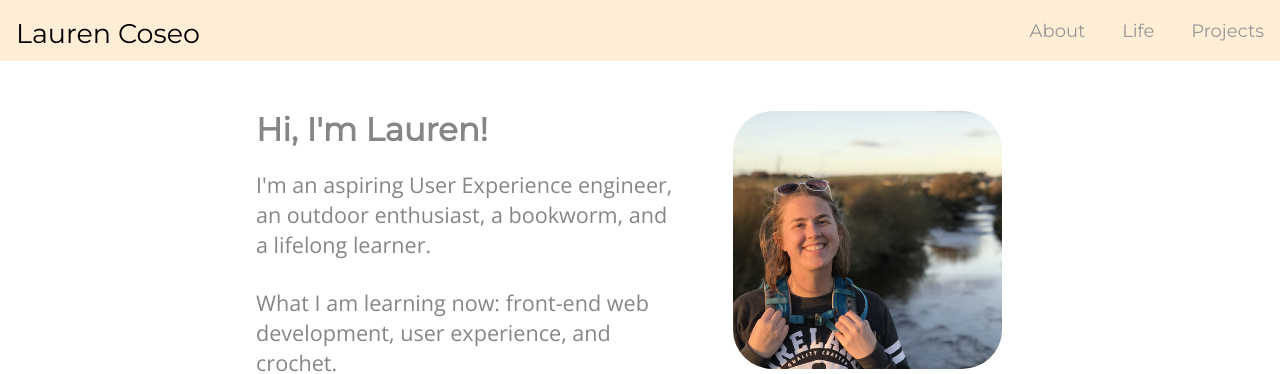
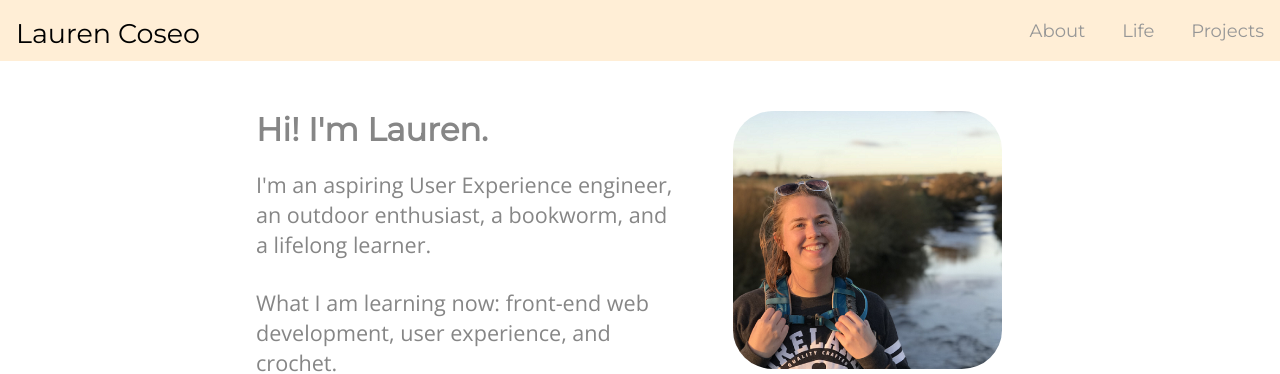
Before and after one commit to laurencoseo/laurencoseo.github.io, a Jekyll site: the page built from index.html, in a window 1280 px wide. Shown: the top 374 px of the page. Built offline with Jekyll 4.4.1, drawn with Linux system fonts in a browser that asks for light colours; nearby versions of some CDN libraries.

Commit message:
Update h2

```diff
--- a/index.html
+++ b/index.html
@@ -5,7 +5,7 @@ title: Lauren Coseo
         <div class="main">
             <div class="content-wrapper">
                 <div class="blurb">
-                    <h2 id="intro">Hi, I'm Lauren!</h2>
+                    <h2 id="intro">Hi! I'm Lauren.</h2>
                     <p>I'm an aspiring User Experience engineer, an outdoor enthusiast, a bookworm, and a lifelong learner.</p>
                     <br>
                     <p>What I am learning now: front-end web development, user experience, and crochet.</p>
```
